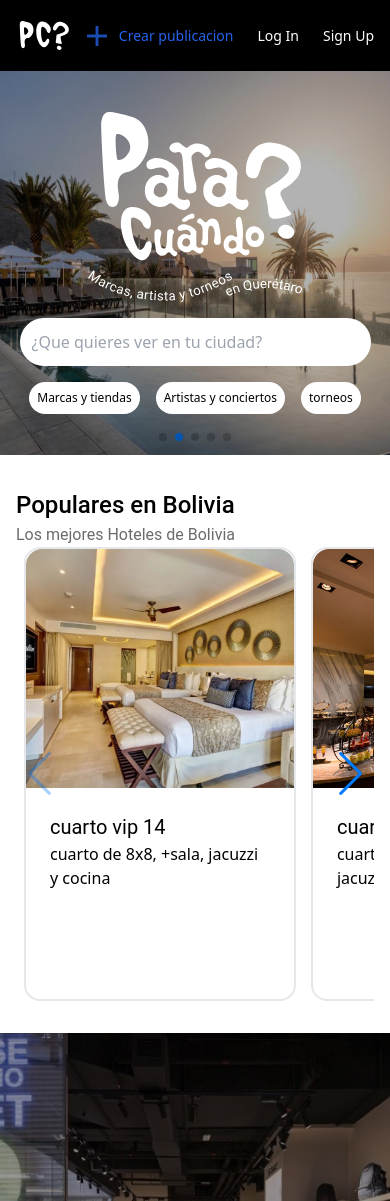
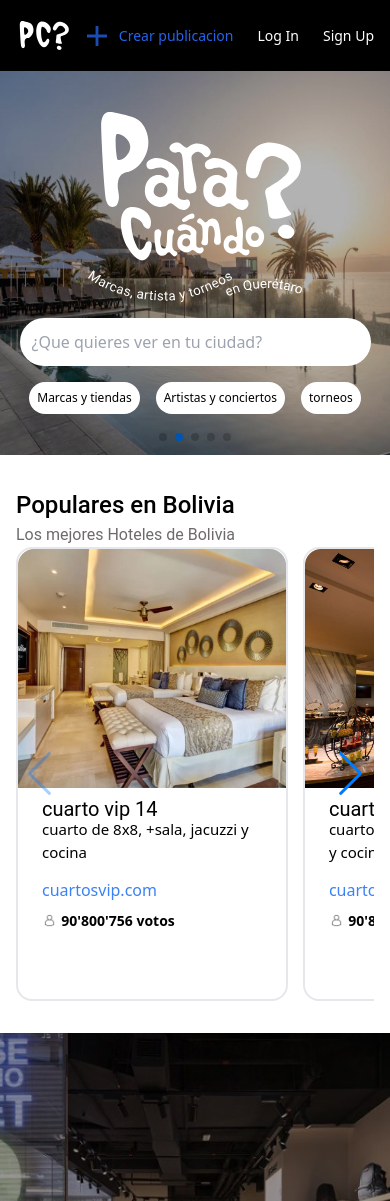
Before and after one commit to Droid-Jr/ParaCuando, a React (Vite) app: page /#/ in a window 390 px wide. Shown: the top 1201 px of the page. Built offline with nearby package versions, Linux system fonts and the light colour scheme.

Commit message:
responsive

```diff
--- a/src/components/Contenido.jsx
+++ b/src/components/Contenido.jsx
@@ -6,7 +6,7 @@ import { Navigation } from 'swiper/modules';
 
 export default function Contenido_Populares() {
   return (
-    <div className="w-full px-4 sm:px-8 md:px-16 py-8">
+    <div className="w-full px-4 sm:px-8 md:px-16 py-8 ">
       <h1 className="text-BLACK-LIGHT font-roboto text-[24px] font-medium">Populares en Bolivia</h1>
       <p className="font-roboto font-normal text-[16px] leading-6 text-graydark w-[222px]">Los mejores Hoteles de Bolivia</p>
 
@@ -26,16 +26,26 @@ export default function Contenido_Populares() {
       }}>
         {json.map((valor, index) => (
           <SwiperSlide key={index}>
-            <div className="w-full sm:w-[299px] h-[454px] border-2 rounded-2xl mx-2">
+            <div className="w-full sm:w-[299px] h-[454px] border-2 rounded-2xl ">
 
               <img src={valor.img} alt="" className="h-[239px] sm:h-[299px] w-full object-cover rounded-tl-2xl rounded-tr-2xl overflow-hidden " />
 
               <div className="p-6">
-                <p className="font-roboto font-normal text-[20px] text-black text-left">{valor.title}</p>
-                <p>{valor.datos}</p>
-              </div>
+                  <div className="mt-[-18px]"><p className="font-roboto font-normal text-[20px] text-black text-left ">{valor.title}</p>
+
+                    <p className="mt-[-6px] text-[15px]">{valor.datos}</p>
+
+                    <p className="mt-[15px] text-blue-500"><a href="#">{valor.url}</a></p>
+
+                  </div>
+
+                  <div className="flex items-center mt-[8px]">
+                    <img src={valor.logo} alt="" className="w-[15.33px] h-[15.33px]  "/>
+                    <p className="px-1 text-black font-bold text-[14px]" >{valor.votos}</p>
+                  </div>
             </div>
-          </SwiperSlide>
+          </div>
+        </SwiperSlide>
         ))}
       </Swiper>
     </div>
--- a/src/json/homeCon.json
+++ b/src/json/homeCon.json
@@ -1,22 +1,37 @@
 [
     {
+        "img": "/imgs/login/cuarto14.webp",
         "title": "cuarto vip 14",
         "datos": "cuarto de 8x8, +sala, jacuzzi y cocina",
-        "img": "/imgs/login/cuarto14.webp"
+        "url": "cuartosvip.com" ,
+        "logo":"/imgs/login/personas.png",
+        "votos": "90'800'756 votos"
     },
     {
+        "img": "/imgs/login/cuarto15.jpg",
         "title": "cuarto vip 15",
         "datos": "cuarto de 10x10, +sala, jacuzzi y cocina",
-        "img": "/imgs/login/cuarto15.jpg"
+        "url": "cuartosvip.com" ,
+        "logo":"/imgs/login/personas.png",
+        "votos": "90'800'756 votos"
+
     },
     {
+        "img": "/imgs/login/cuarto16.jpg",
         "title": "cuarto vip 16",
         "datos": "cuarto de 8x8, +sala, jacuzzi y cocina",
-        "img": "/imgs/login/cuarto16.jpg"
+        "url": "cuartosvip.com" ,
+        "logo":"/imgs/login/personas.png",
+        "votos": "90'800'756 votos"
+
     },
     {
+        "img": "/imgs/login/cuarto14.webp",
         "title": "cuarto vip 16",
         "datos": "cuarto de 8x8, +sala, jacuzzi y cocina",
-        "img": "/imgs/login/cuarto14.webp"
+        "url": "cuartosvip.com" ,
+        "logo":"/imgs/login/personas.png",
+        "votos": "90'800'756 votos"
+
     }
 ]
```
Also changed, not shown: public/imgs/login/personas.png (added).
